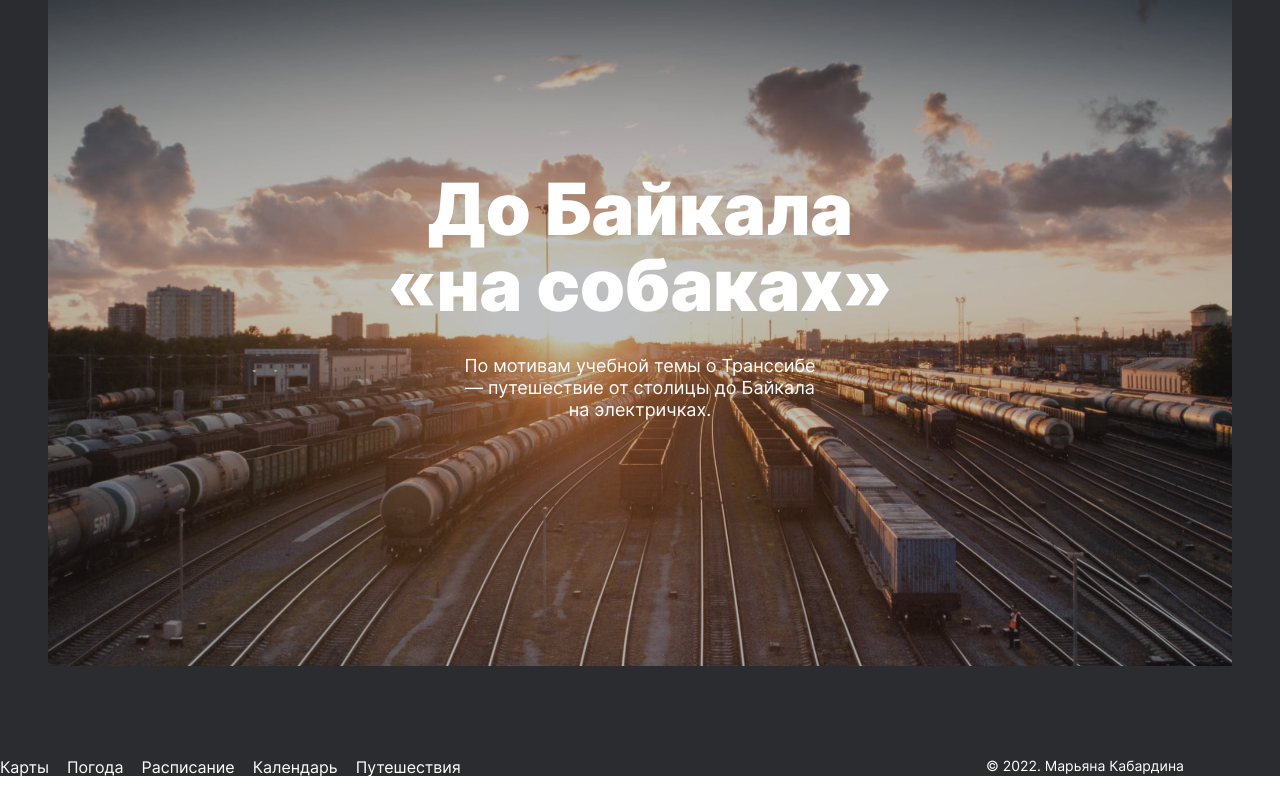
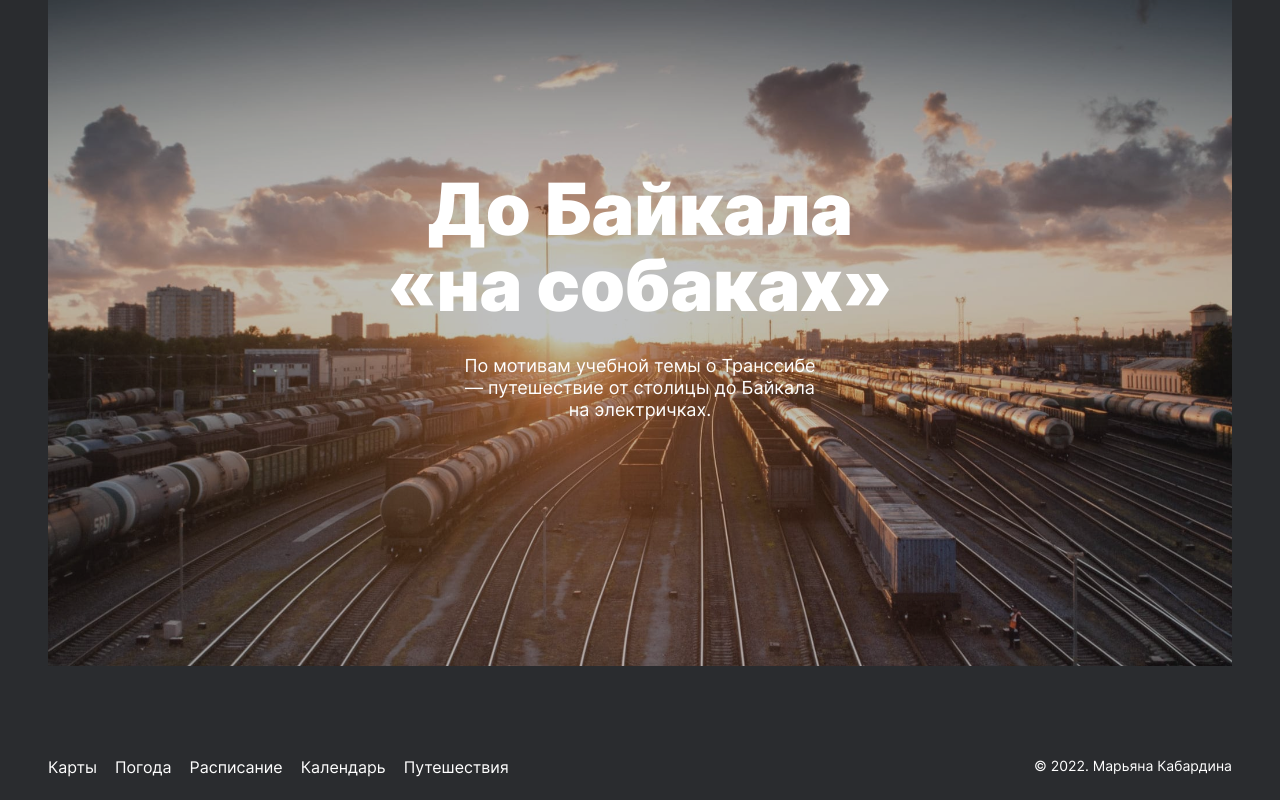
Before and after one commit to Sigyre/russian-travel, a plain HTML site: page index.html in a window 1280 px wide. Shown: the part 6067-6867 px from the top of the page. Before the commit the page ends 6844 px from the top, so only its background shows below. Drawn offline with Linux system fonts and the light colour scheme.

Commit message:
первая загрузка

```diff
--- a/blocks/footer/footer.css
+++ b/blocks/footer/footer.css
@@ -1,6 +1,6 @@
 .footer {
     max-width: 1184px;
-    padding: 0 48 24px;
+    padding: 0 48px 24px;
     display: flex;
     justify-content: space-between;
   }
```
